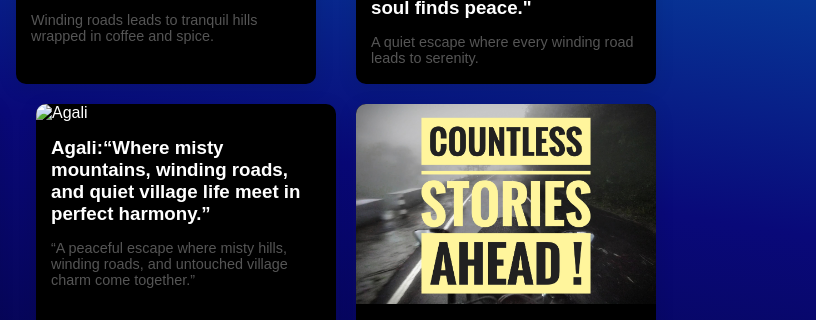
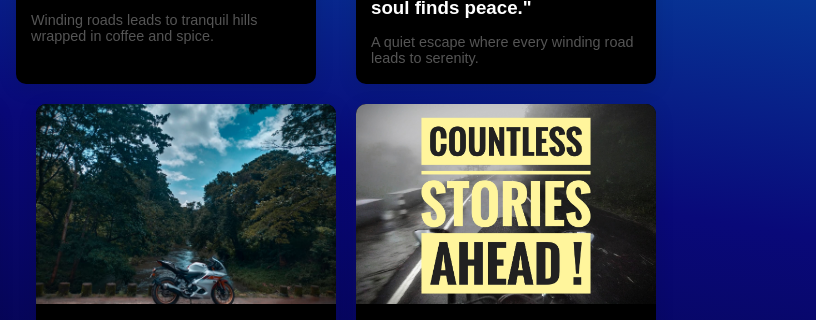
Before and after one commit to yash4526g-beep/WanderScape, a plain HTML site: page blog.html in a window 1280 px wide. Shown: the part 842-1162 px from the top of the page, 464-1280 px from the left. Drawn offline with Linux system fonts and the light colour scheme.

Commit message:
Update blog.html

```diff
--- a/blog.html
+++ b/blog.html
@@ -67,7 +67,7 @@
     </div>
 	<div class="card">
 		<a href="AGAL.html">
-      <img src="AGALI.jpg" alt="Agali">
+      <img src="AGALI.jpeg" alt="Agali">
       <h3>Agali:“Where misty mountains, winding roads, and quiet village life meet in perfect harmony.”</h3>
       <p>“A peaceful escape where misty hills, winding roads, and untouched village charm come together.”</p>
     </div>
```
